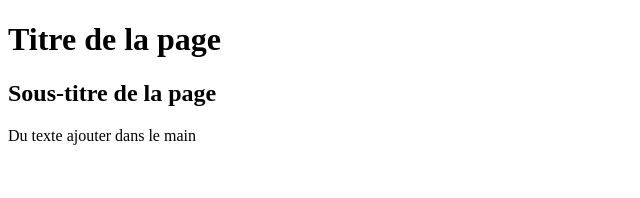
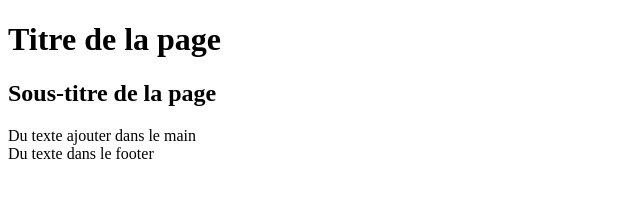
Before and after one commit to Kelang/exercice-1, a plain HTML site: page index.htm in a window 1280 px wide. Shown: the whole page, without its empty margins (0-640 px from the left). Drawn offline with Linux system fonts and the light colour scheme.

Commit message:
B - du contenu ajouter dans le footer

```diff
--- a/index.htm
+++ b/index.htm
@@ -12,5 +12,7 @@
 </header>
 <body>
     <main>Du texte ajouter dans le main</main>
+    <footer>Du texte dans le footer</footer>
 </body>
+
 </html>
```
